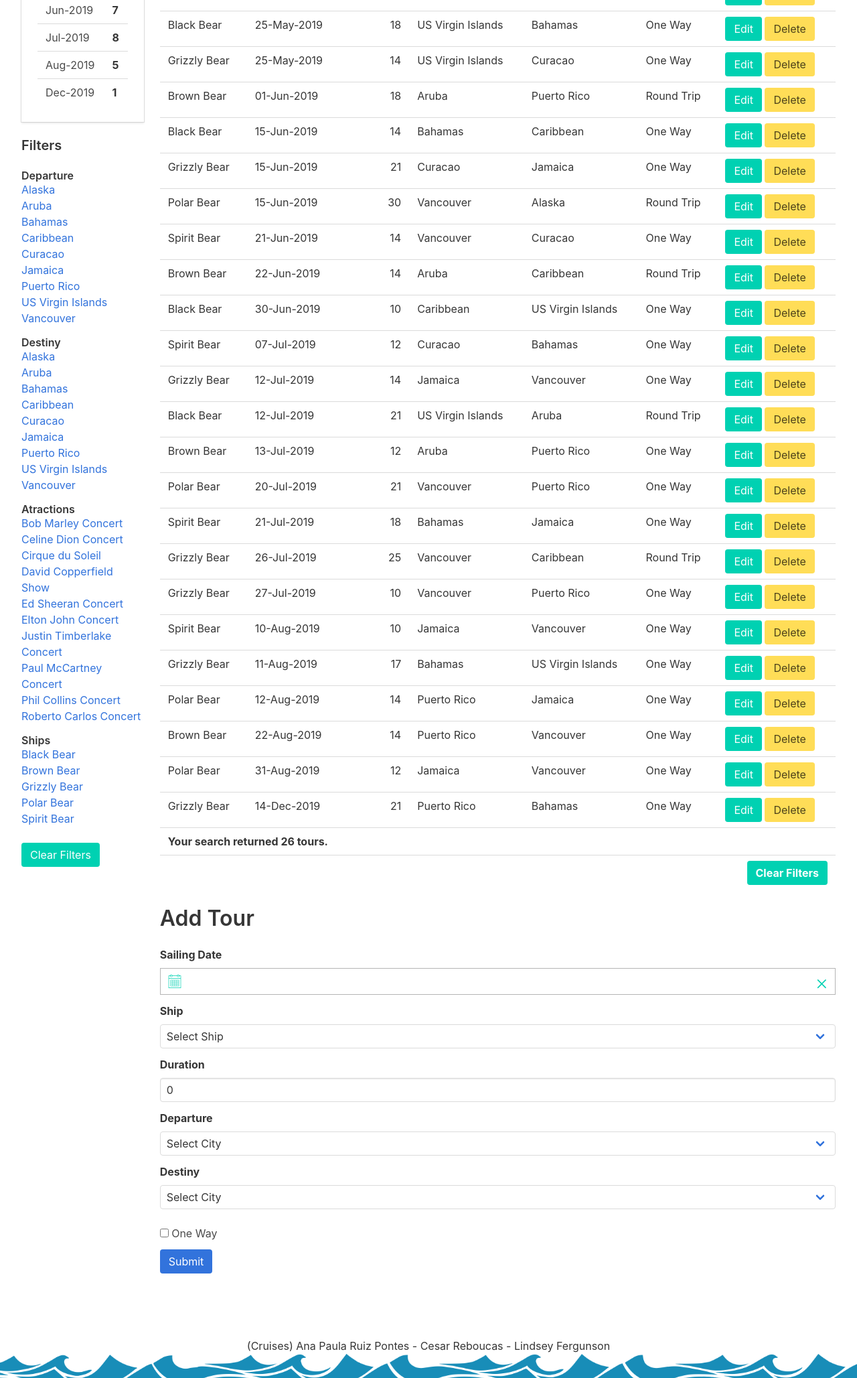
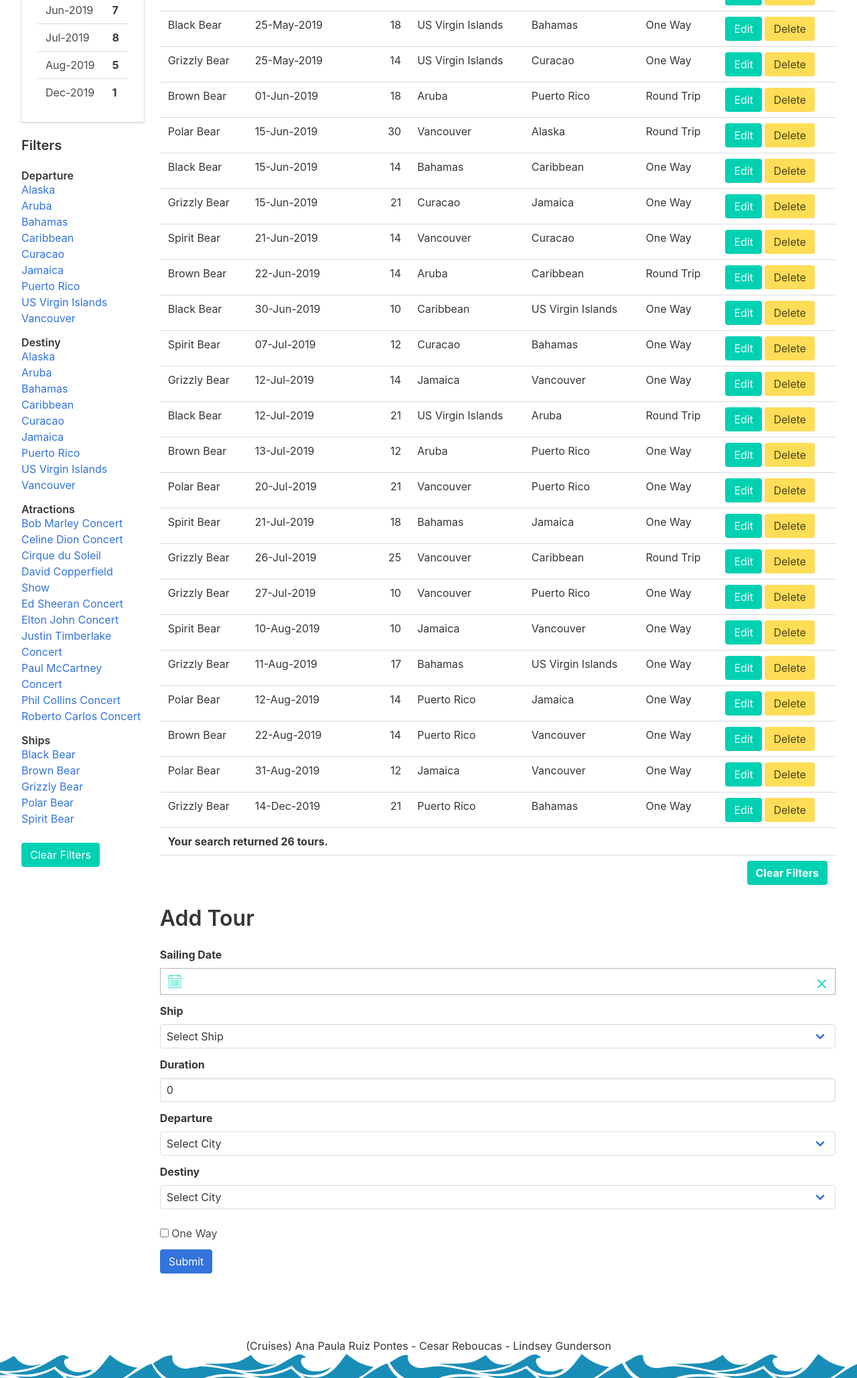
Before and after one commit to cesarreboucas/CruisesProject, a PHP site: page /index.php in a window 1280 px wide. Shown: the part 235-2292 px from the top of the page at 67% size. Run offline with PHP 8.4, Linux system fonts and the light colour scheme; data comes from the database, SQL or seed files in the repository.

Commit message:
change sql folder

```diff
--- a/inc/utilities/PageIndex.class.php
+++ b/inc/utilities/PageIndex.class.php
@@ -351,7 +351,7 @@
 
         </div>
         <footer>
-          <strong><h4>(Cruises) Ana Paula Ruiz Pontes - Cesar Reboucas - Lindsey Fergunson</h4></strong>
+          <strong><h4>(Cruises) Ana Paula Ruiz Pontes - Cesar Reboucas - Lindsey Gunderson</h4></strong>
           <img src="img/wave.png">
         </footer >
       </body>
--- a/index.php
+++ b/index.php
@@ -101,7 +101,6 @@
 
 StatsMapper::initialize();
 $stats = StatsMapper::getDateProjection();
-//PageIndex::showStat($stats);
 // Showing Tours and Filters
 PageIndex::showTours($tour, $tours, $cities, $facilities, $ships, $attractions, $stats);
 PageIndex::MarkFilters($filters);
```
Also changed, not shown: data/cruises.sql (renamed from sql/cruises.sql).
